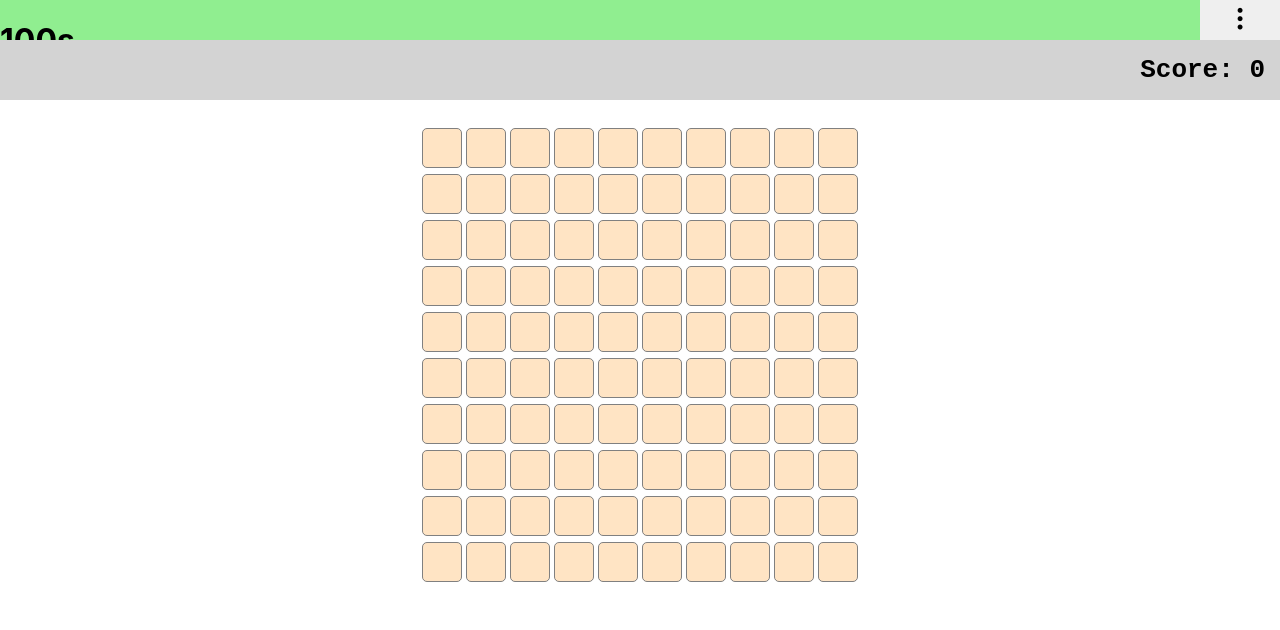
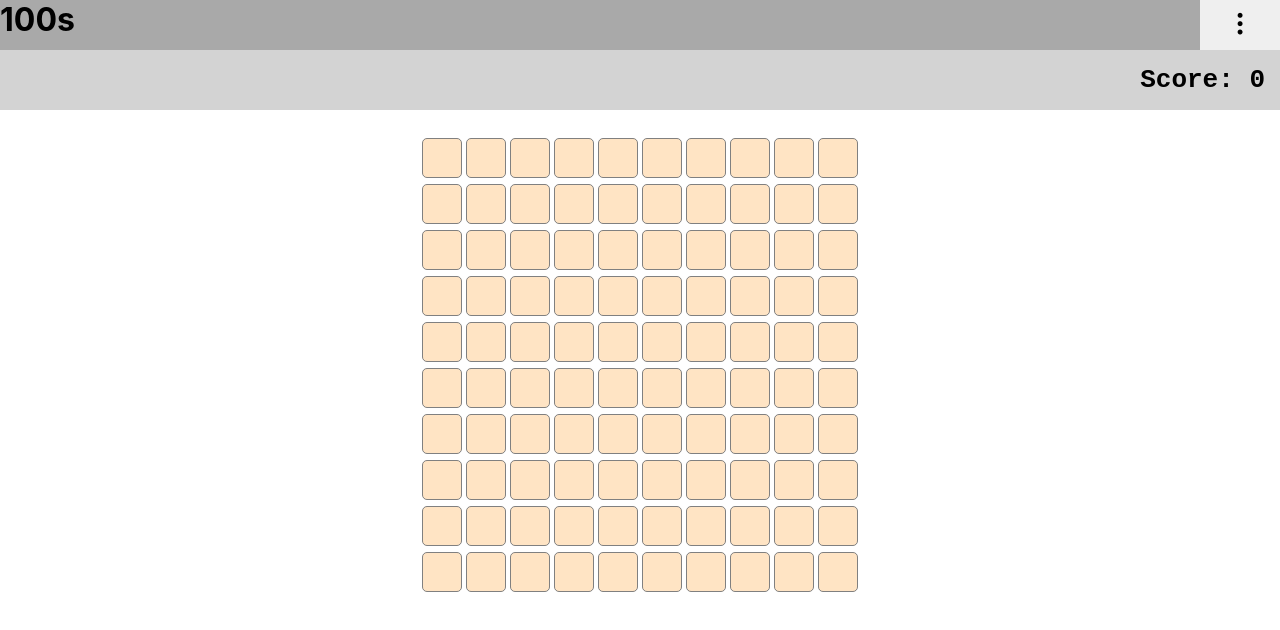
Before and after one commit to mesutissimo/100s, a React (Create React App) app: page / in a window 1280 px wide. Shown: the top 630 px of the page. Built offline with nearby package versions, Linux system fonts and the light colour scheme.

Commit message:
layout mech added

```diff
--- a/public/index.html
+++ b/public/index.html
@@ -3,7 +3,10 @@
   <head>
     <meta charset="utf-8" />
     <link rel="icon" href="%PUBLIC_URL%/favicon.ico" />
-    <meta name="viewport" content="width=device-width, initial-scale=0.8" />
+    <meta
+      name="viewport"
+      content="width=device-width, initial-scale=0.8 user-scalable=0"
+    />
     <link rel="apple-touch-icon" href="%PUBLIC_URL%/logo192.png" />
     <link rel="manifest" href="%PUBLIC_URL%/manifest.json" />
     <link
--- a/src/App.js
+++ b/src/App.js
@@ -1,52 +1,8 @@
 import "./App.css";
-import Grid from "./Grid";
-import ScoreComponent from "./components/Score";
+import Layout from "./layout";
 
 function App() {
-  const openPropertiesPage = () => {};
-  return (
-    <div className="App" style={{ display: "flex", flexDirection: "column" }}>
-      <header
-        style={{
-          height: "5vh",
-          alignContent: "center",
-          backgroundColor: "lightgreen",
-          display: "flex",
-          flexDirection: "row",
-          justifyContent: "space-between",
-        }}
-      >
-        <h1>100s</h1>
-        <button
-          style={{
-            width: 80,
-            alignSelf: "right",
-            textAlign: "center",
-            border: 0,
-          }}
-          onClick={openPropertiesPage}
-        >
-          <i
-            className="bi bi-three-dots-vertical"
-            style={{ fontSize: "2em" }}
-          ></i>
-        </button>
-      </header>
-
-      <ScoreComponent />
-      <div style={{ margin: 25, textAlign: "center" }}>
-        <Grid />
-      </div>
-      <div
-        style={{
-          margin: 25,
-          textAlign: "center",
-          fontFamily: "monospace",
-          fontSize: "2em",
-        }}
-      ></div>
-    </div>
-  );
+  return <Layout />;
 }
 
 export default App;
--- /dev/null
+++ b/src/layout/index.jsx
@@ -0,0 +1,38 @@
+import React from "react";
+import GamePage from "../pages/game";
+
+const Layout = () => {
+  return (
+    <div className="App" style={{ display: "flex", flexDirection: "column" }}>
+      <header
+        style={{
+          height: 50,
+          alignContent: "center",
+          backgroundColor: "darkgray",
+          display: "flex",
+          flexDirection: "row",
+          justifyContent: "space-between",
+        }}
+      >
+        <h1 style={{ margin: 0 }}>100s</h1>
+        <button
+          style={{
+            width: 80,
+            alignSelf: "right",
+            textAlign: "center",
+            border: 0,
+          }}
+          onClick={() => {}}
+        >
+          <i
+            className="bi bi-three-dots-vertical"
+            style={{ fontSize: "2em" }}
+          ></i>
+        </button>
+      </header>
+      <GamePage />
+    </div>
+  );
+};
+
+export default Layout;
--- /dev/null
+++ b/src/pages/game/index.jsx
@@ -0,0 +1,24 @@
+import React from "react";
+import ScoreComponent from "../../components/Score";
+import Grid from "../../Grid";
+
+const GamePage = () => {
+  return (
+    <>
+      <ScoreComponent />
+      <div style={{ margin: "25px 0px", textAlign: "center" }}>
+        <Grid />
+      </div>
+      <div
+        style={{
+          margin: 25,
+          textAlign: "center",
+          fontFamily: "monospace",
+          fontSize: "2em",
+        }}
+      ></div>
+    </>
+  );
+};
+
+export default GamePage;
```
